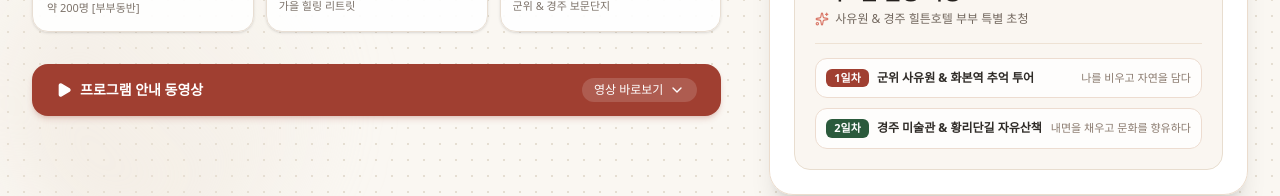
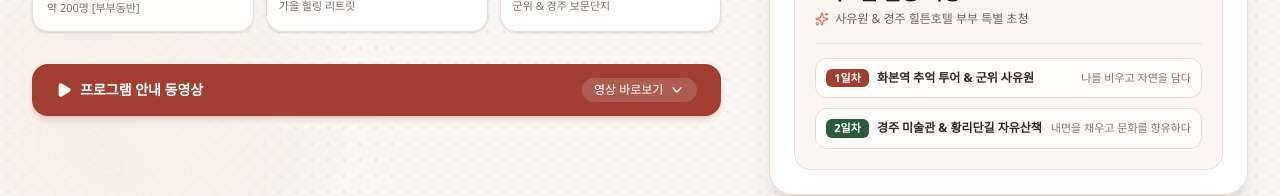
Before and after one commit to educomdoc/gyeongju, a React (Vite) app: page / in a window 1280 px wide. Shown: the part 536-732 px from the top of the page. Built offline with nearby package versions, Linux system fonts and the light colour scheme; a web font is replaced by a local one.

Commit message:
Reorder text in HeroSection component

```diff
--- a/src/components/HeroSection.tsx
+++ b/src/components/HeroSection.tsx
@@ -206,7 +206,7 @@ export const HeroSection: React.FC<HeroSectionProps> = ({ onExplorePrograms, onO
                         1일차
                       </span>
                       <span className="font-semibold text-[#2f2b27]">
-                        군위 사유원 & 화본역 추억 투어
+                        화본역 추억 투어 & 군위 사유원
                       </span>
                     </div>
                     <span className="text-[11px] text-[#8a7a6e]">나를 비우고 자연을 담다</span>
```
